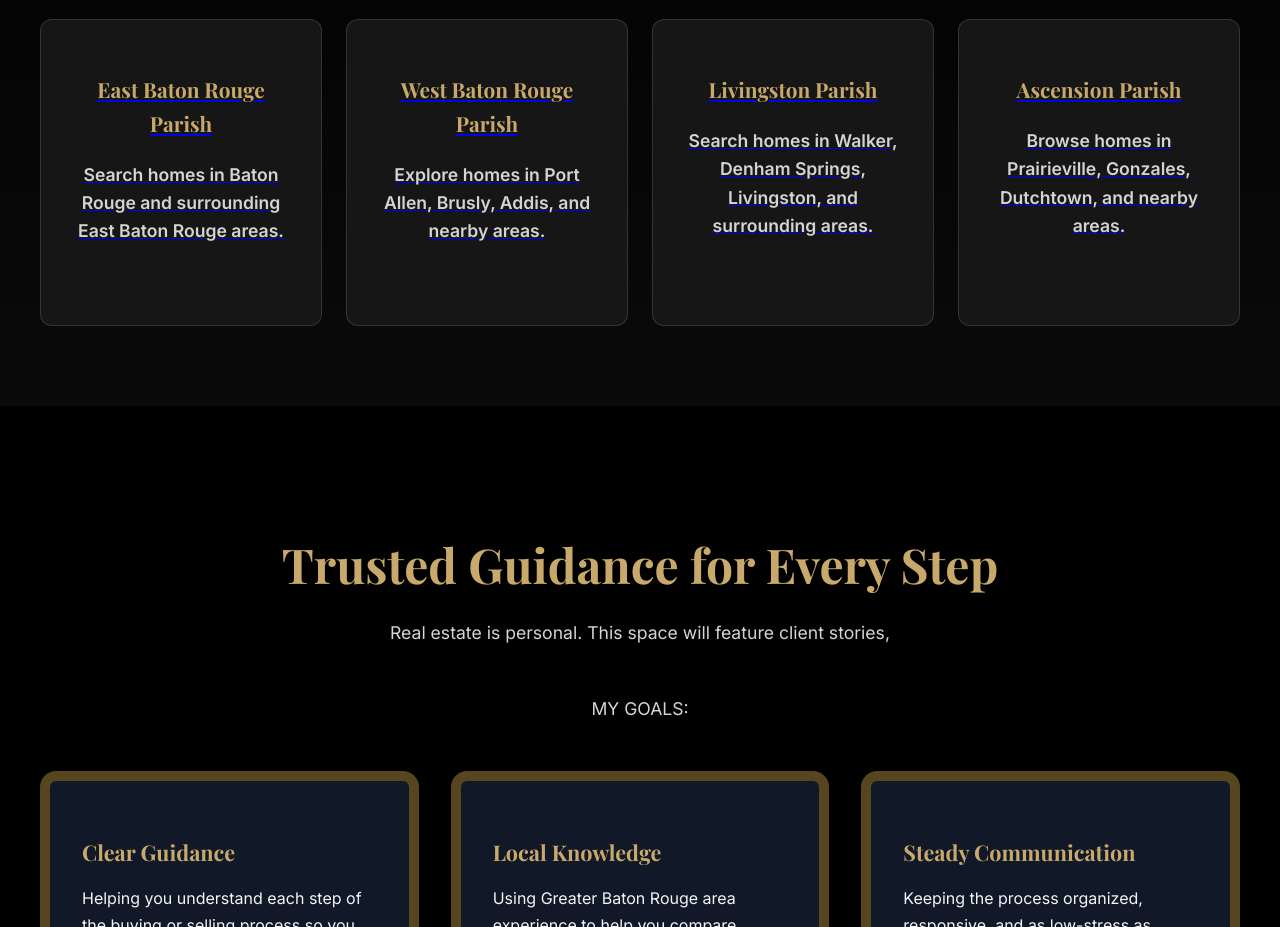
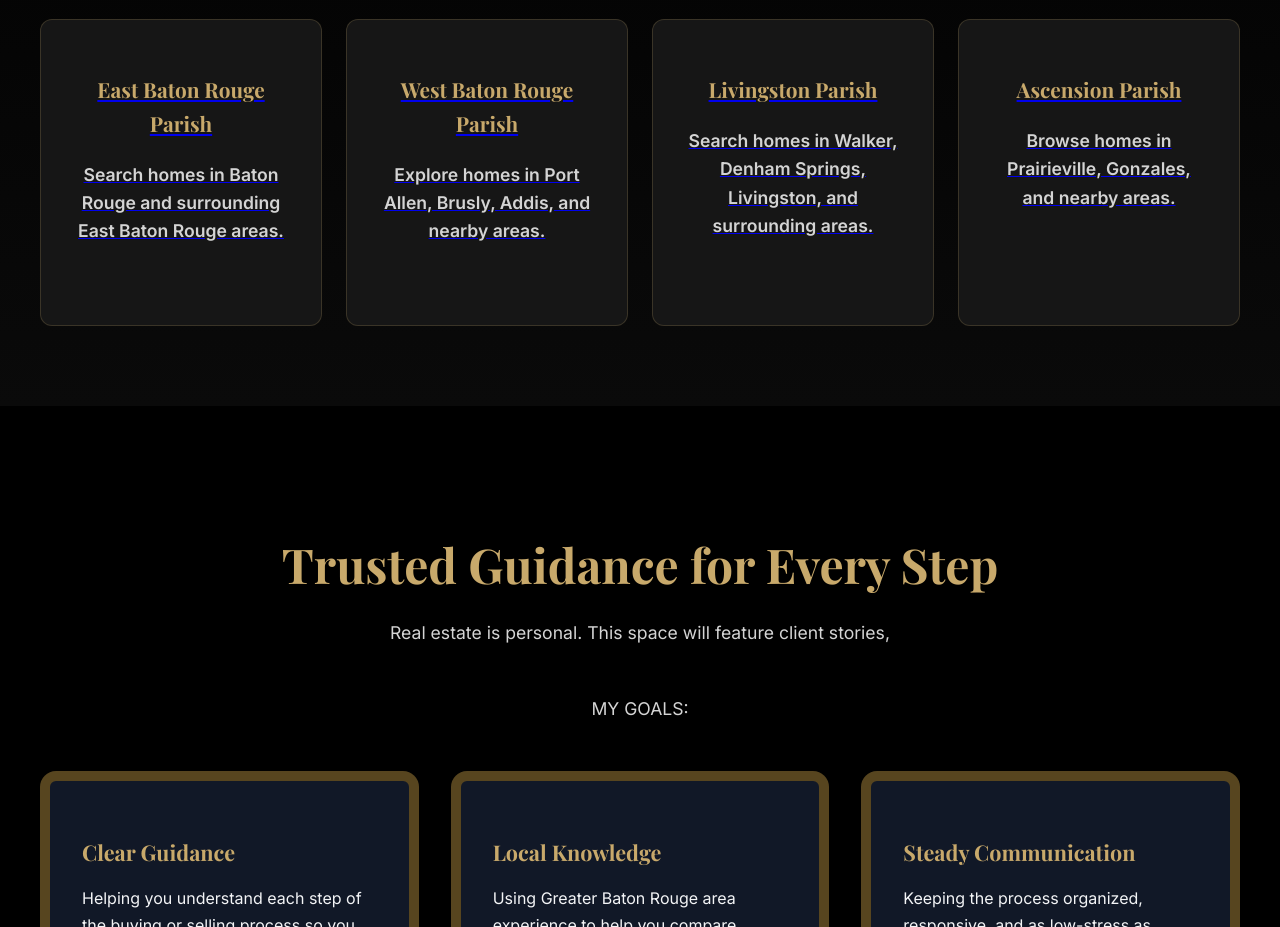
Before and after one commit to ellene-broome/gitRealEstate, a React (Vite) app: page / in a window 1280 px wide. Shown: the part 3220-4147 px from the top of the page. Built offline with nearby package versions, Linux system fonts and the light colour scheme.

Commit message:
Update Ascension Parish area description

```diff
--- a/src/pages/HomePage.jsx
+++ b/src/pages/HomePage.jsx
@@ -324,7 +324,7 @@ return (
     rel="noopener noreferrer"
   >
     <h3>Ascension Parish</h3>
-    <p>Browse homes in Prairieville, Gonzales, Dutchtown, and nearby areas.</p>
+    <p>Browse homes in Prairieville, Gonzales, and nearby areas.</p>
   </a>
 </div>
         </div>
```
